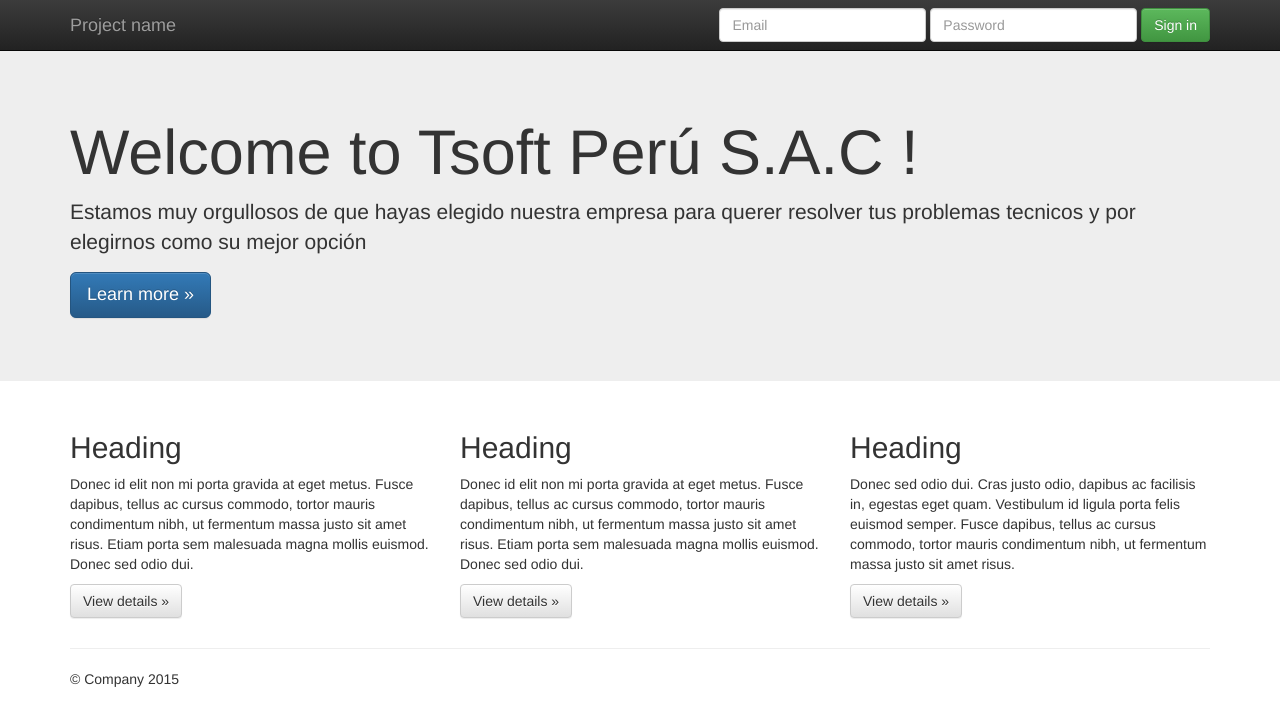
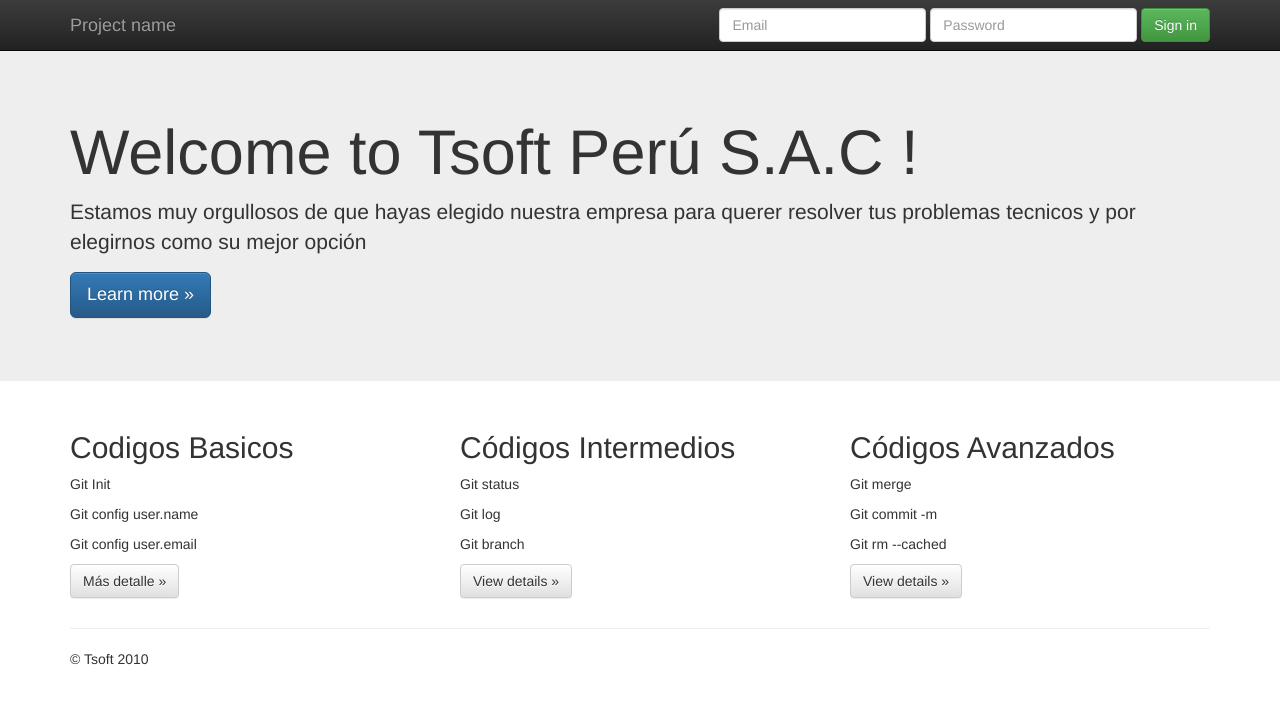
Before and after one commit to Abcdefg-hi-jklmnopqrstuvxyz/Trabajo02_Fabrizzio_Ochoa, a plain HTML site: page index.html in a window 1280 px wide. Drawn offline with nearby package versions, Linux system fonts and the light colour scheme.

Commit message:
Se modifico el segundo Template

```diff
--- a/index.html
+++ b/index.html
@@ -65,26 +65,34 @@
       <!-- Example row of columns -->
       <div class="row">
         <div class="col-md-4">
-          <h2>Heading</h2>
-          <p>Donec id elit non mi porta gravida at eget metus. Fusce dapibus, tellus ac cursus commodo, tortor mauris condimentum nibh, ut fermentum massa justo sit amet risus. Etiam porta sem malesuada magna mollis euismod. Donec sed odio dui. </p>
-          <p><a class="btn btn-default" href="#" role="button">View details &raquo;</a></p>
+          <h2>Codigos Basicos</h2>
+          <p>Git Init</p>
+		  <p>Git config user.name</p>
+		  <p>Git config user.email</p>
+          <p><a class="btn btn-default" href="#" role="button">Más detalle &raquo;</a></p>
         </div>
         <div class="col-md-4">
-          <h2>Heading</h2>
-          <p>Donec id elit non mi porta gravida at eget metus. Fusce dapibus, tellus ac cursus commodo, tortor mauris condimentum nibh, ut fermentum massa justo sit amet risus. Etiam porta sem malesuada magna mollis euismod. Donec sed odio dui. </p>
+          <h2>Códigos Intermedios</h2>
+		  <p>Git status</p>
+		  <p>Git log</p>
+		  <p>Git branch</p>
           <p><a class="btn btn-default" href="#" role="button">View details &raquo;</a></p>
+
        </div>
         <div class="col-md-4">
-          <h2>Heading</h2>
-          <p>Donec sed odio dui. Cras justo odio, dapibus ac facilisis in, egestas eget quam. Vestibulum id ligula porta felis euismod semper. Fusce dapibus, tellus ac cursus commodo, tortor mauris condimentum nibh, ut fermentum massa justo sit amet risus.</p>
+          <h2>Códigos Avanzados</h2>
+		  <p>Git merge</p>
+		  <p>Git commit -m</p>
+		  <p>Git rm --cached</p>
           <p><a class="btn btn-default" href="#" role="button">View details &raquo;</a></p>
+
         </div>
       </div>
 
       <hr>
 
       <footer>
-        <p>&copy; Company 2015</p>
+        <p>&copy; Tsoft 2010</p>
       </footer>
     </div> <!-- /container -->        <script src="//ajax.googleapis.com/ajax/libs/jquery/1.11.2/jquery.min.js"></script>
         <script>window.jQuery || document.write('<script src="js/vendor/jquery-1.11.2.min.js"><\/script>')</script>
```
